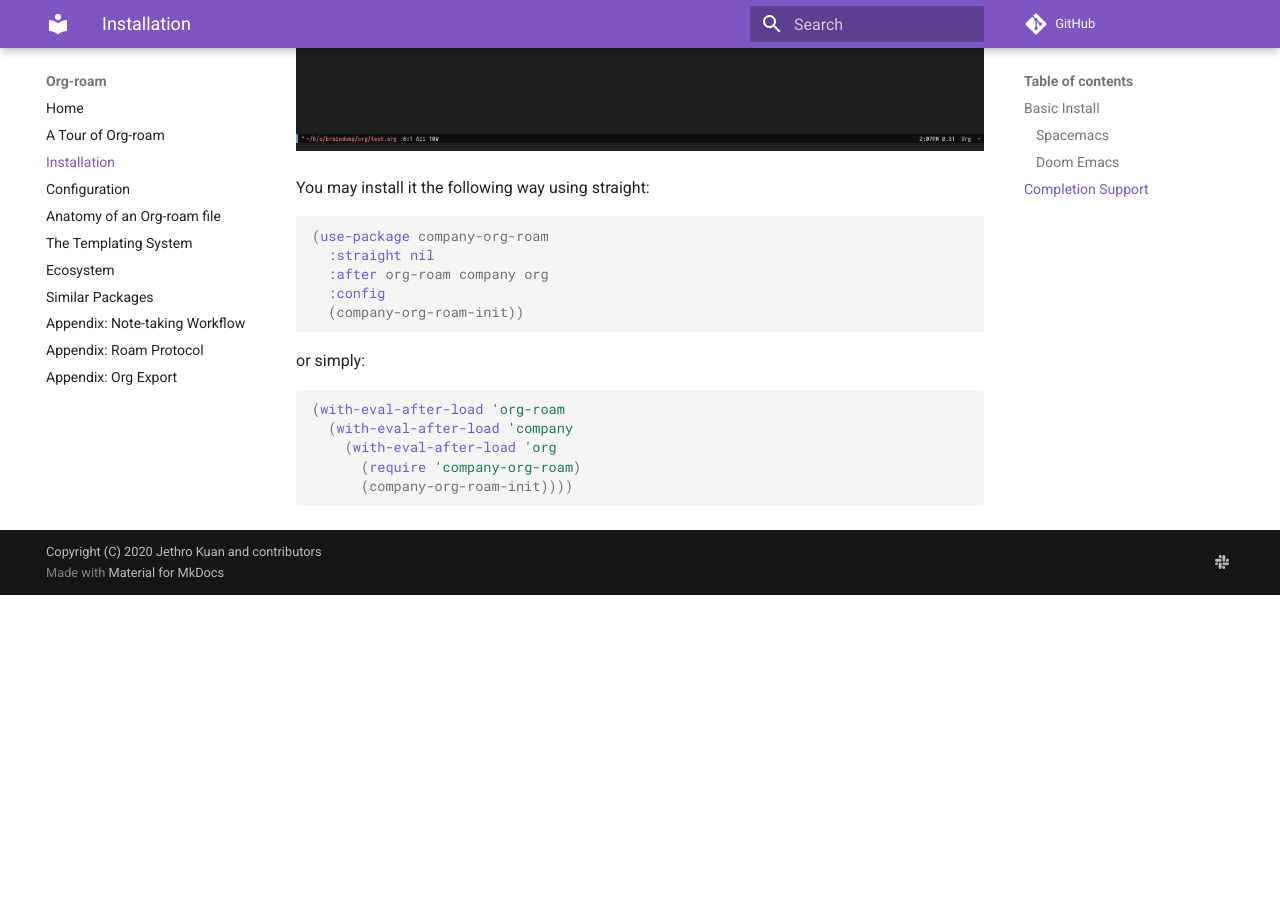
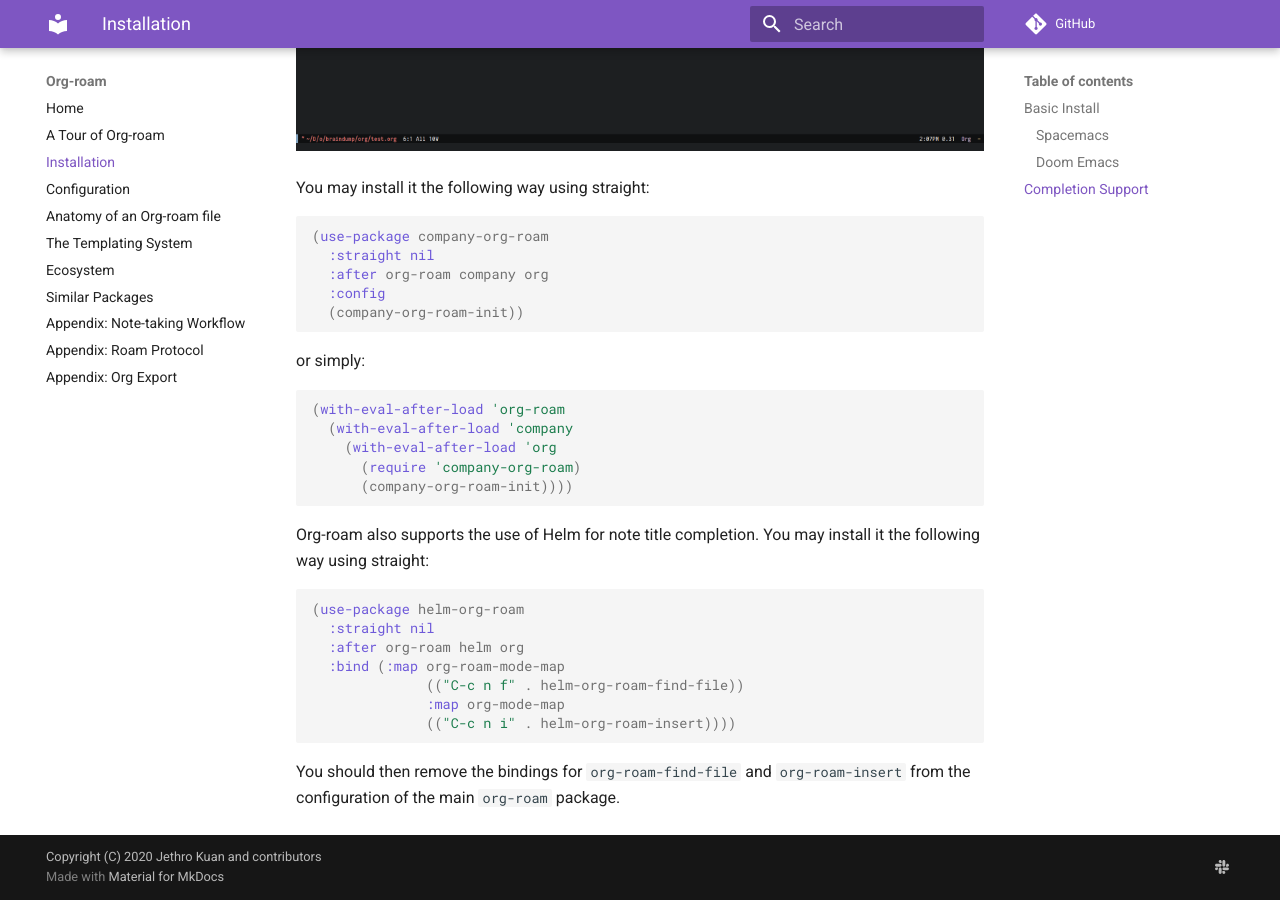
Before and after one commit to org-roam/org-roam, an MkDocs documentation site: the page built from doc/installation.md, in a window 1280 px wide and 900 px high, scrolled down 2972 px. Built offline with MkDocs 1.6.1 and Material for MkDocs 9.7.7, drawn with Linux system fonts in a browser that asks for light colours; comment, search, counter and statistics services are not loaded; before the commit the page ends 3567 px from its top, so only the background shows below that.

Commit message:
Helm support add-on package

````diff
--- a/doc/installation.md
+++ b/doc/installation.md
@@ -156,3 +156,19 @@
       (require 'company-org-roam)
       (company-org-roam-init))))
 ```
+
+Org-roam also supports the use of Helm for note title completion.
+You may install it the following way using straight:
+
+```emacs-lisp
+(use-package helm-org-roam
+  :straight nil
+  :after org-roam helm org
+  :bind (:map org-roam-mode-map
+              (("C-c n f" . helm-org-roam-find-file))
+              :map org-mode-map
+              (("C-c n i" . helm-org-roam-insert))))
+```
+
+You should then remove the bindings for `org-roam-find-file` and
+`org-roam-insert` from the configuration of the main `org-roam` package.
````
Also changed, not shown: 1 other file.
